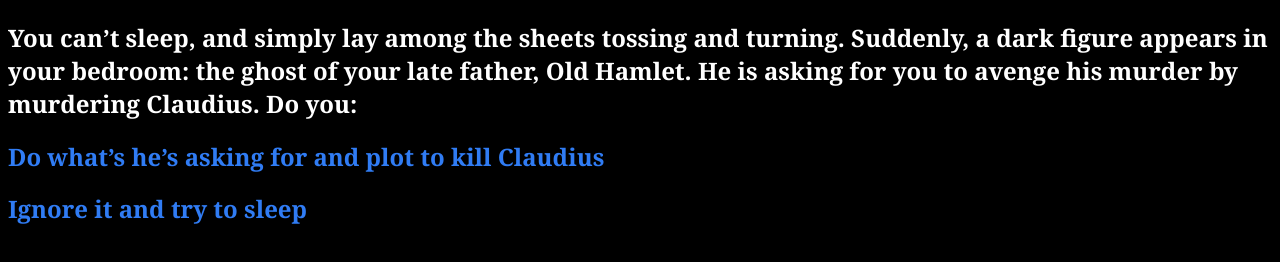
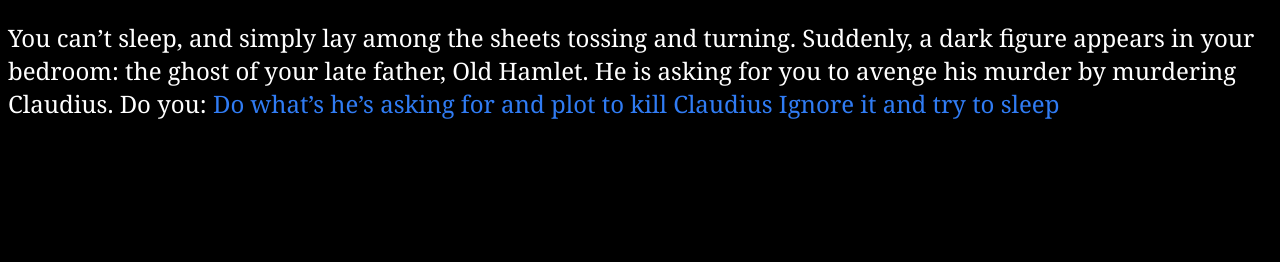
Before and after one commit to mjtseng/AlternativeHamlet, a plain HTML site: page HamletInsomnia.html in a window 1280 px wide. Shown: the part 60-322 px from the top of the page. Drawn offline with Linux system fonts and the light colour scheme.

Commit message:
removed superfluous headings

```diff
--- a/HamletInsomnia.html
+++ b/HamletInsomnia.html
@@ -19,16 +19,9 @@
 <body>
 	<h1>Insomnia</h1>
 	<p>
-
-		<h2>
-You can’t sleep, and simply lay among the sheets tossing and turning. Suddenly, a dark figure appears in your bedroom: the ghost of your late father, Old Hamlet. He is asking for you to avenge his murder by murdering Claudius. Do you:
-		</h2>
-		<h3>
-		<a href="HamletCoronationPlot1.html">Do what’s he’s asking for and plot to kill Claudius</a>
-		</h3>
-		<h3>
-		<a href = "HamletYouTrySleep.html">Ignore it and try to sleep</a>
-		</h3>
+	You can’t sleep, and simply lay among the sheets tossing and turning. Suddenly, a dark figure appears in your bedroom: the ghost of your late father, Old Hamlet. He is asking for you to avenge his murder by murdering Claudius. Do you:
+	<a href="HamletCoronationPlot1.html">Do what’s he’s asking for and plot to kill Claudius</a>
+	<a href = "HamletYouTrySleep.html">Ignore it and try to sleep</a>
 
 	</p>
 </body>
```
